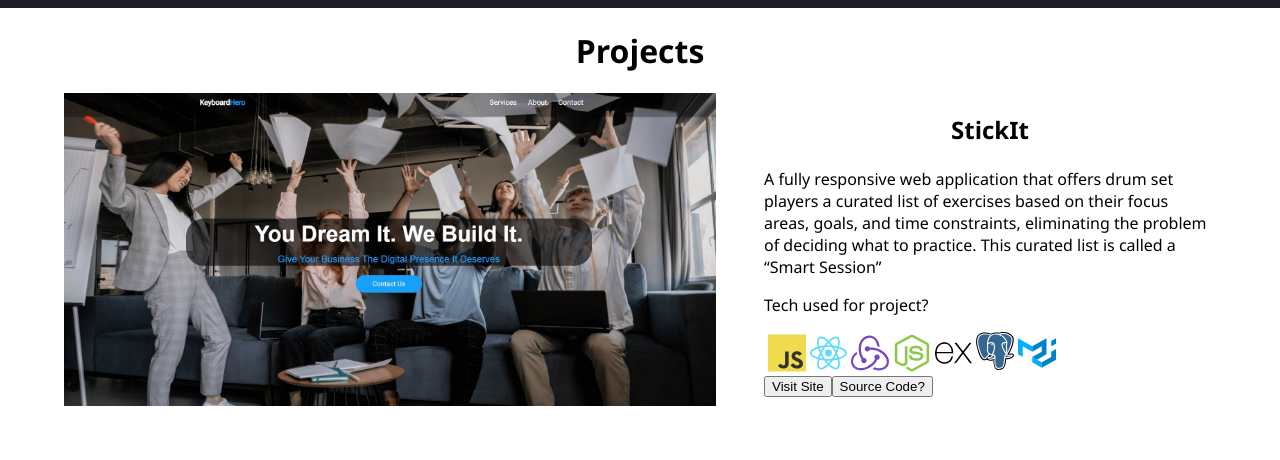
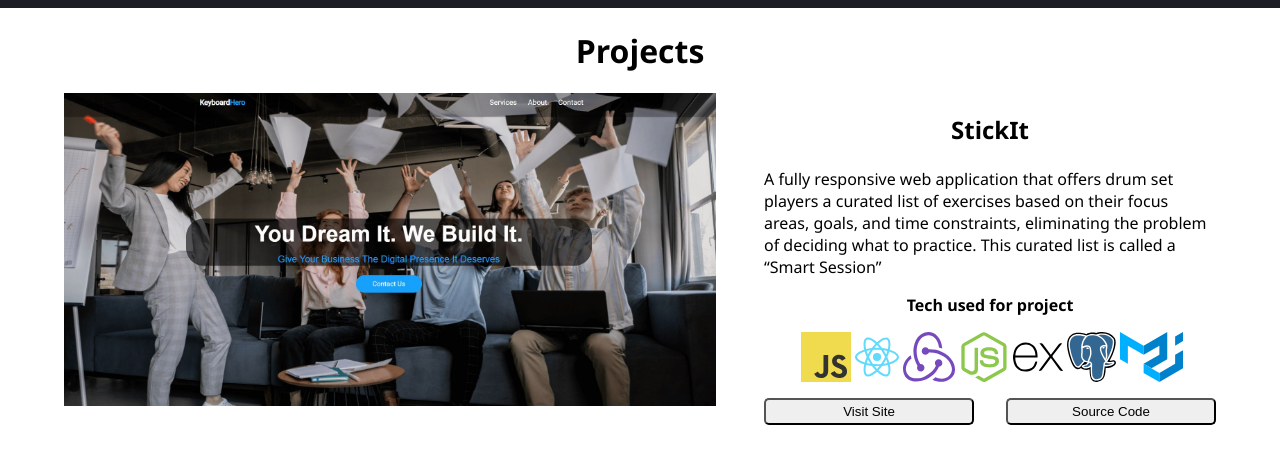
Before and after one commit to Tyler-Lowe/TylerLowe-portfolio, a React (Create React App) app: page /#/home in a window 1280 px wide. Shown: the part 492-952 px from the top of the page. Built offline with nearby package versions, Linux system fonts and the light colour scheme; no server answers.

Commit message:
Project section WIP

```diff
--- a/src/components/AboutSection/AboutSection.jsx
+++ b/src/components/AboutSection/AboutSection.jsx
@@ -21,7 +21,7 @@ function AboutSection() {
     return (
         <div class="bg-black page-section">
             <Container maxWidth="lg">
-                <h1 class="text-center text-white">About Me</h1>
+                <h1 class="text-center text-white">About</h1>
                 <Grid container sx={{ boxShadow: '2px 2px 10px rgba(0, 0, 0, 0.5)', justifyContent: 'center' }}>
                     {/* <Box sx={{ boxShadow: '2px 2px 10px rgba(0, 0, 0, 0.5)', display: 'flex' }}> */}
                     <Grid item lg={6} sx={{ backgroundColor: '#ECECEC' }} >
@@ -29,7 +29,7 @@ function AboutSection() {
                             <p class='bg-text'>About</p>
                         </div>
                         <div class="about-text">
-                            <h2 class=''>About me</h2>
+                            <h2 class=''>About Me</h2>
                             <p class="text-bold">Full-Stack Software Engineer</p>
                             <p>Hey! I'm a Software Engineer with a knack for building cool stuff. I've got a background in Mechanical Engineering and I'm currently wrapping up my Computer Science degree. But the real game changer was diving into a Full Stack Coding Bootcamp. It's there I discovered my love for turning lines of code into something amazing. <br /> <br />
                                 In the world of web development, I've delved into everything from crafting sleek user interfaces to engineering complex backend systems. One of my standout projects involved using APIs to enhance how users interact with content, combining React.js, Node.js, and my creative problem-solving skills. This project was more than just coding; it was about weaving together data, functionality, and user experience to create something truly impactful.<br /><br />
--- a/src/components/App/App.css
+++ b/src/components/App/App.css
@@ -121,8 +121,20 @@ input {
   margin-top: 0;
 }
 
+.m-t-lg {
+  margin-top: 1rem;
+}
+
 .m-b-n {
   margin-bottom: 0;
+}
+
+.m-r-lg {
+  margin-right: 1rem;
+}
+
+.m-l-lg {
+  margin-left: 1rem;
 }
 
 .p-t-n {
@@ -143,6 +155,10 @@ input {
 
 .p-l-s {
   padding-left: .25rem;
+}
+
+.p-l-lg{
+  padding-right: 1rem;
 }
 
 .p-r-s {
@@ -200,3 +216,30 @@ input {
 .overflow-hidden {
   overflow: hidden;
 }
+
+.icon {
+  height: 50px;
+}
+
+/* Buttons */
+
+.project-btn {
+  flex-grow: 1;
+  width: 2rem;
+  padding: .25rem 0;
+  border-radius: 5px;
+  /* border: none; */
+}
+
+/* Project Images */
+
+.project-img {
+
+}
+
+.project-img:hover {
+  transform: scale(1.025);
+  transition: calc(.5s);
+  background-color: rgba(76, 75, 75, .5);
+  z-index: 100;
+}
--- a/src/components/Projects/Projects.jsx
+++ b/src/components/Projects/Projects.jsx
@@ -20,32 +20,31 @@ function Project() {
         <div>
             <Container maxWidth="lg">
                 <h1 class="text-center">Projects</h1>
-                <Grid container spacing={6} sx={{justifyContent: 'space-between'}} >
+                <Grid container spacing={6} >
                     <Grid item lg={7} className='' >
                         <div>
                             {/* Have a screen shot of the project that is a link that will take you to the site */}
-                            <img src={KeyboardHeroSS}></img>
+                            <img class="project-img" src={KeyboardHeroSS} alt='Project Image'></img>
                         </div>
                     </Grid>
                     <Grid item lg={5} className=''>
                         <h2 class="text-center">StickIt</h2>
                         <h4></h4>
                         <p>A fully responsive web application that offers drum set players a curated list of exercises based on their focus areas, goals, and time constraints, eliminating the problem of deciding what to practice. This curated list is called a “Smart Session”</p>
-                        <p>Tech used for project?</p>
-
-                        <Grid sx={{display: 'flex'}} item lg={1}>
-                            <img class="p-l-s" src={javaScriptImg} alt="JavaScript" />
-                            <img class="p-l-s" src={reactImg} alt="React" />
-                            <img class="p-l-s" src={reduxImg} alt="Redux" />
-                            <img class="p-l-s" src={nodeImg} alt="Node.js" />
-                            <img class="p-l-s" src={expressImg} alt="Express" />
-                            <img class="p-l-s" src={postGresImg} alt="PostgreSQL" />
-                            <img class="p-l-s" src={muiImg} alt="Material-UI" />
-                        </Grid>
-
-
-
-                        <button>Visit Site</button><button>Source Code?</button>
+                        <p class="text-center text-bold">Tech used for project</p>
+                            <div class="display-flex justify-content-center">
+                                <img class="p-l-s icon" src={javaScriptImg} alt="JavaScript" />
+                                <img class="p-l-s icon" src={reactImg} alt="React" />
+                                <img class="p-l-s icon" src={reduxImg} alt="Redux" />
+                                <img class="p-l-s icon" src={nodeImg} alt="Node.js" />
+                                <img class="p-l-s icon" src={expressImg} alt="Express" />
+                                <img class="p-l-s icon" src={postGresImg} alt="PostgreSQL" />
+                                <img class="p-l-s icon" src={muiImg} alt="Material-UI" />
+                            </div>
+                        <div class="display-flex text-center justify-content-center m-t-lg">
+                            <button class="m-r-lg project-btn">Visit Site</button>
+                            <button class="m-l-lg project-btn">Source Code</button>
+                        </div>
                     </Grid>
                 </Grid>
             </Container>
```
